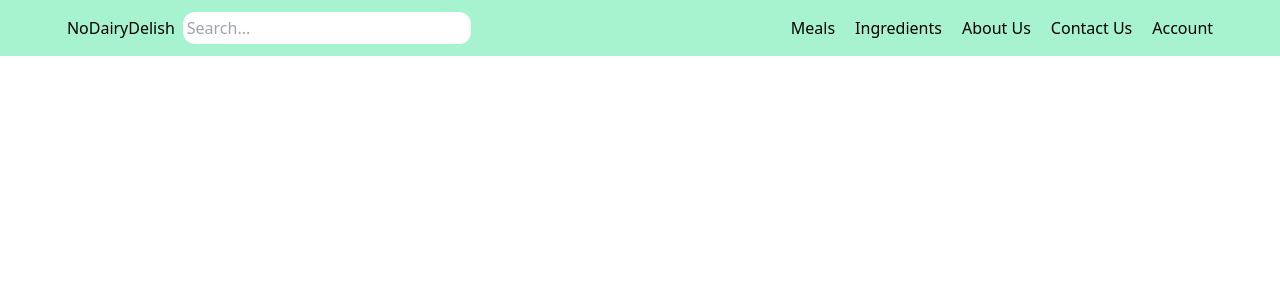
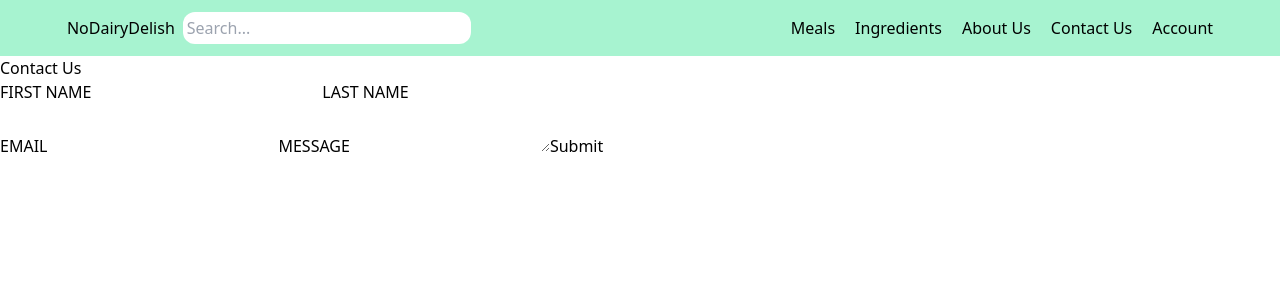
Before and after one commit to kimbencinas/no-dairy-delish, a React (Create React App) app: page /contact in a window 1280 px wide. Shown: the top 300 px of the page. Built offline with nearby package versions, Linux system fonts and the light colour scheme.

Commit message:
Add form to contact page

```diff
--- a/src/Pages/Contact.jsx
+++ b/src/Pages/Contact.jsx
@@ -1,11 +1,48 @@
-import React from 'react';
+import React, { useState } from 'react';
 import Navbar from '../Components/Navbar';
 
 function Contact() {
+  const [firstName, setFirstName] = useState('');
+  const [lastName, setLastName] = useState('');
+  const [email, setEmail] = useState('');
+  const [message, setMessage] = useState('');
 
   return (
     <div>
       <Navbar />
+      <div>
+        <h2>Contact Us</h2>
+        <div className="flex flex-col">
+          <form>
+            <div className="">
+              <label>FIRST NAME
+                <input
+                  type="text"
+                  value={firstName}
+                />
+              </label>
+              <label>LAST NAME
+                <input
+                  type="text"
+                  value={lastName}
+                />
+              </label>
+            </div>
+            <label>EMAIL
+              <input
+                type="text"
+                value={email}
+              />
+            </label>
+            <label>MESSAGE
+              <textarea
+                value={message}
+              />
+            </label>
+            <input type="submit" />
+          </form>
+        </div>
+      </div>
     </div>
   );
 }
```
